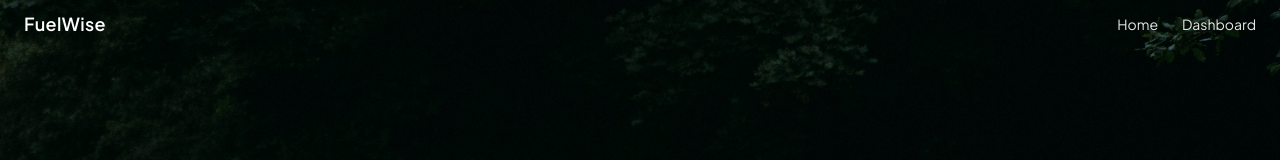
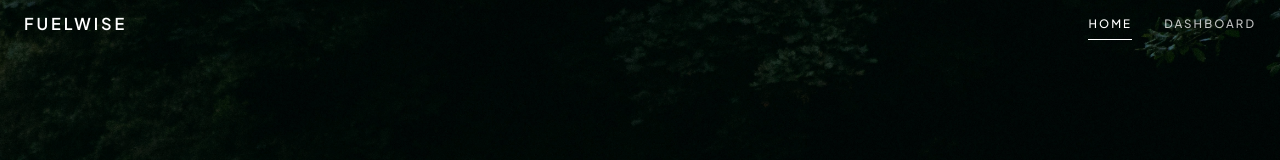
Before and after one commit to zstem001hz-droid/fuelwise-health, a React (Vite) app: page / in a window 1280 px wide. Shown: the top 160 px of the page. Built offline with nearby package versions, Linux system fonts and the light colour scheme.

Commit message:
style(navbar): refine brand and navigation link states

```diff
--- a/src/components/Navbar/Navbar.tsx
+++ b/src/components/Navbar/Navbar.tsx
@@ -1,5 +1,5 @@
 import { useEffect, useState } from "react";
-import { Link } from "react-router-dom";
+import { Link, NavLink } from "react-router-dom";
 
 export default function Navbar() {
   const [isScrolled, setIsScrolled] = useState(false);
@@ -30,32 +30,42 @@ export default function Navbar() {
   ].join(" ");
 
   const brandClassName = [
-    "text-lg font-semibold tracking-[0.02em] transition-colors duration-300 ease-out",
-    isScrolled ? "text-stone-100" : "text-white",
+    "text-[1.02rem] font-semibold tracking-[0.18em] uppercase transition-colors duration-300 ease-out",
+    isScrolled ? "text-stone-100 hover:text-white" : "text-white hover:text-white/90",
   ].join(" ");
 
-  const linkClassName = [
-    "transition-colors duration-300 ease-out",
-    isScrolled
-      ? "text-stone-200 hover:text-white"
-      : "text-white/90 hover:text-white",
-  ].join(" ");
+  const linkClassName = (isActive: boolean) =>
+    [
+      "relative inline-flex items-center py-2 text-[0.72rem] font-medium uppercase tracking-[0.18em] transition-all duration-300 ease-out after:absolute after:bottom-0 after:left-0 after:h-px after:w-full after:origin-center after:transition-transform after:duration-300 after:ease-out",
+      isScrolled
+        ? "after:bg-stone-100"
+        : "after:bg-white",
+      isActive
+        ? isScrolled
+          ? "text-white after:scale-x-100"
+          : "text-white after:scale-x-100"
+        : isScrolled
+          ? "text-stone-300 hover:text-white after:scale-x-0 hover:after:scale-x-100"
+          : "text-white/75 hover:text-white after:scale-x-0 hover:after:scale-x-100",
+    ].join(" ");
 
   return (
     <nav className={navClassName}>
       <div className={innerClassName}>
-        <h1 className={brandClassName}>FuelWise</h1>
+        <Link className={brandClassName} to="/">
+          FuelWise
+        </Link>
 
-        <ul className="flex items-center gap-6 text-sm">
+        <ul className="flex items-center gap-8 text-sm">
           <li>
-            <Link className={linkClassName} to="/">
+            <NavLink className={({ isActive }) => linkClassName(isActive)} to="/" end>
               Home
-            </Link>
+            </NavLink>
           </li>
           <li>
-            <Link className={linkClassName} to="/dashboard">
+            <NavLink className={({ isActive }) => linkClassName(isActive)} to="/dashboard">
               Dashboard
-            </Link>
+            </NavLink>
           </li>
         </ul>
       </div>
```
